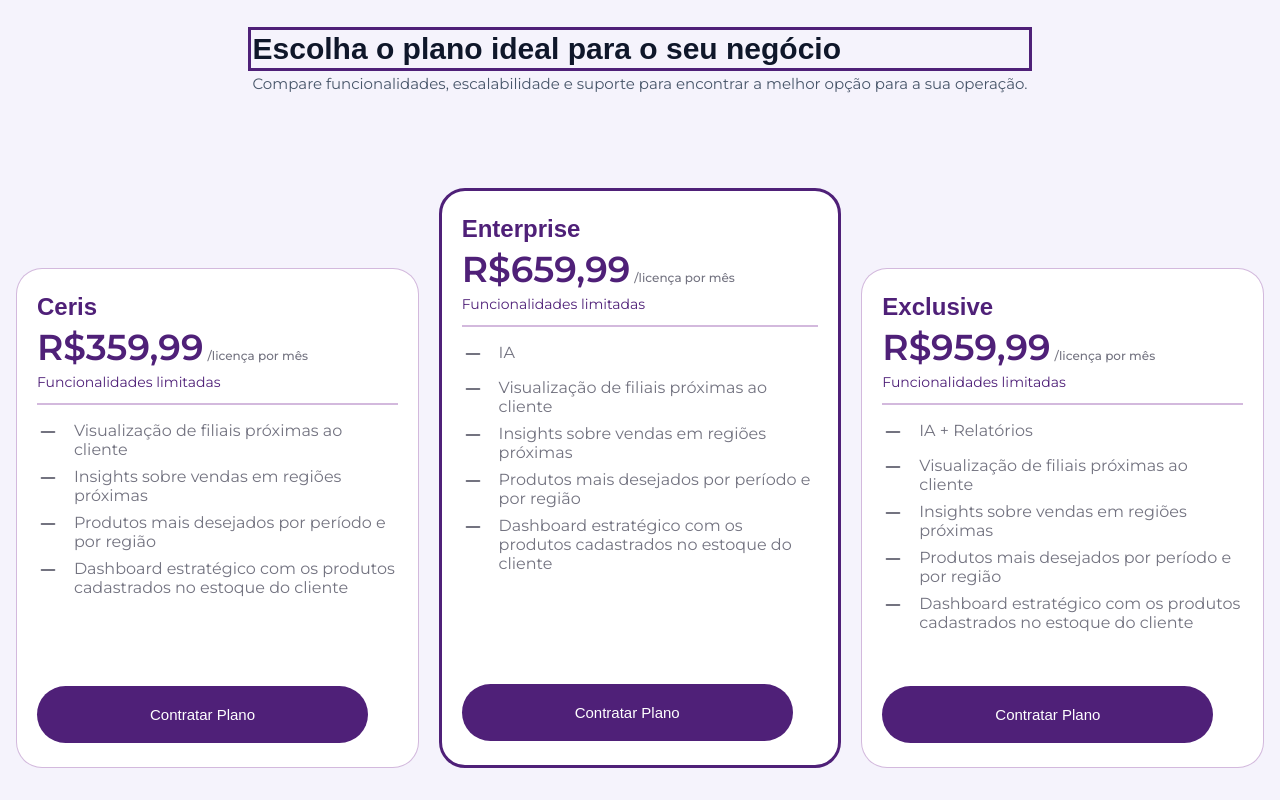
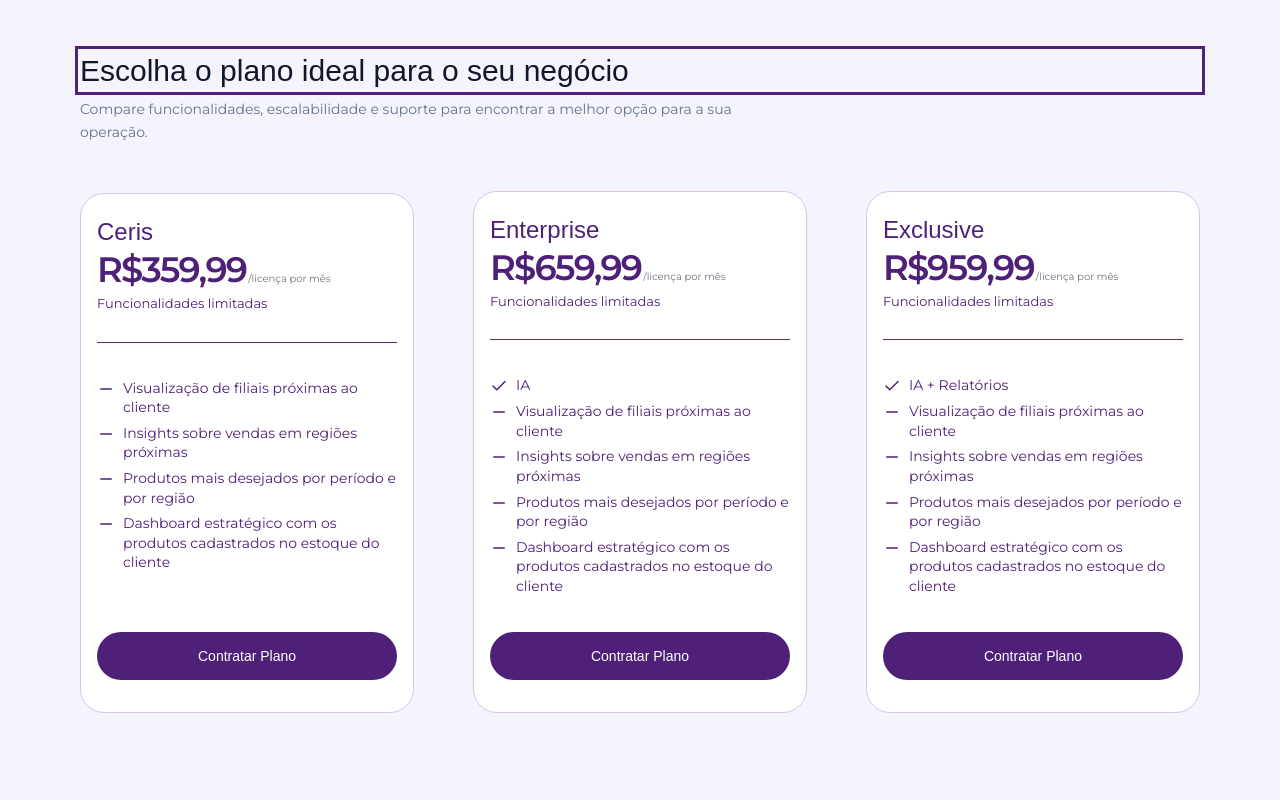
Before and after one commit to NexUs-ofc/NexUs-Web, a React (Vite) app: page /planos in a window 1280 px wide. Built offline with nearby package versions, Linux system fonts and the light colour scheme; no server answers; a web font is replaced by a local one.

Commit message:
feat(plans): redesign responsive plans and integrate Core plan changes

```diff
--- a/src/components/PlanCard/index.tsx
+++ b/src/components/PlanCard/index.tsx
@@ -6,9 +6,10 @@ export interface PlanCardProps {
     price: string;
     priceSuffix: string;
     subtitle: string;
-    featured: boolean;
     benefits: string[];
     selected: boolean;
+    disabled?: boolean;
+    pending?: boolean;
     actionLabel: string;
     actionAriaLabel: string;
     onAction: (planId: number) => void;
@@ -39,7 +40,7 @@ const MINUS_SVG = (
         height="22"
         viewBox="0 0 24 24"
         fill="none"
-        stroke="#737380"
+        stroke="#4f2078"
         strokeWidth="2"
         strokeLinecap="round"
         strokeLinejoin="round"
@@ -56,19 +57,22 @@ export default function PlanCard({
     price,
     priceSuffix,
     subtitle,
-    featured,
     benefits,
     selected,
+    disabled = false,
+    pending = false,
     actionLabel,
     actionAriaLabel,
     onAction,
 }: PlanCardProps) {
     return (
         <article
-            className={`planCard ${featured ? "featured" : ""} ${selected ? "selected" : ""}`}
+            className={`planCard${selected ? " selected" : ""}`}
+            aria-current={selected ? "true" : undefined}
+            aria-labelledby={`plan-title-${id}`}
         >
             <header className="planCardHeader">
-                <h2 className="planTitle">{title}</h2>
+                <h2 id={`plan-title-${id}`} className="planTitle">{title}</h2>
                 <div className="planPriceRow">
                     <span className="planPrice">{price}</span>
                     <span className="planPriceSuffix">{priceSuffix}</span>
@@ -76,20 +80,21 @@ export default function PlanCard({
                 <p className="planSubtitle">{subtitle}</p>
                 <hr className="planSeparator" />
             </header>
-            <div className="planBenefits">
+            <ul className="planBenefits">
                 {benefits.map((benefit) => (
-                    <div key={benefit} className={`planBenefit ${!selected ? "notIncluded" : ""}`}>
-                        {selected ? <span className="planBenefitIcon">{CHECK_SVG}</span> : <span className="planBenefitIcon">{MINUS_SVG}</span>}
+                    <li key={benefit} className="planBenefit">
+                        <span className="planBenefitIcon">{benefit.startsWith("IA") ? CHECK_SVG : MINUS_SVG}</span>
                         <p className="planBenefitText">{benefit}</p>
-                    </div>
+                    </li>
                 ))}
-            </div>
+            </ul>
             <button
                 type="button"
                 className="planButton"
                 onClick={() => onAction(id)}
                 aria-label={`${actionAriaLabel} ${title}`}
-                aria-pressed={selected}
+                disabled={disabled}
+                aria-busy={pending}
             >
                 {actionLabel}
             </button>
--- /dev/null
+++ b/src/hooks/useCompanyPlan.ts
@@ -0,0 +1,64 @@
+import { useCallback, useEffect, useRef, useState } from "react";
+import { changeCompanyPlan, getCompany } from "../services/plans.service";
+import type { Company } from "../types/company";
+
+export function useCompanyPlan() {
+    const [company, setCompany] = useState<Company | null>(null);
+    const [loading, setLoading] = useState(true);
+    const [pendingPlanId, setPendingPlanId] = useState<number | null>(null);
+    const [error, setError] = useState("");
+    const [success, setSuccess] = useState("");
+    const [revision, setRevision] = useState(0);
+    const updateController = useRef<AbortController | null>(null);
+
+    useEffect(() => {
+        const controller = new AbortController();
+        void getCompany({ signal: controller.signal }).then((data) => {
+            if (!controller.signal.aborted) setCompany(data);
+        }).catch((cause: unknown) => {
+            if (!controller.signal.aborted) {
+                setError(cause instanceof Error ? cause.message : "Não foi possível carregar o plano atual.");
+            }
+        }).finally(() => {
+            if (!controller.signal.aborted) setLoading(false);
+        });
+        return () => controller.abort();
+    }, [revision]);
+
+    useEffect(() => () => updateController.current?.abort(), []);
+
+    const reload = useCallback(() => {
+        setLoading(true);
+        setError("");
+        setSuccess("");
+        setRevision((value) => value + 1);
+    }, []);
+
+    const changePlan = useCallback(async (planId: number): Promise<void> => {
+        if (loading || !company || company.planId === planId || updateController.current) return;
+        const controller = new AbortController();
+        updateController.current = controller;
+        setPendingPlanId(planId);
+        setError("");
+        setSuccess("");
+        try {
+            const updated = await changeCompanyPlan(planId, { signal: controller.signal });
+            if (controller.signal.aborted) return;
+            setCompany(updated);
+            if (updated.planId !== planId) {
+                setError("A API não confirmou o plano solicitado. Confira seu plano atual e tente novamente.");
+                return;
+            }
+            setSuccess(`Plano ${updated.planName} contratado com sucesso.`);
+        } catch (cause: unknown) {
+            if (!controller.signal.aborted) {
+                setError(cause instanceof Error ? cause.message : "Não foi possível alterar o plano. Tente novamente.");
+            }
+        } finally {
+            if (!controller.signal.aborted) setPendingPlanId(null);
+            if (updateController.current === controller) updateController.current = null;
+        }
+    }, [company, loading]);
+
+    return { company, loading, pendingPlanId, error, success, reload, changePlan };
+}
--- a/src/pages/PlansPage/index.tsx
+++ b/src/pages/PlansPage/index.tsx
@@ -59,7 +59,6 @@ export default function PlansPage() {
                             price={plan.price}
                             priceSuffix={plan.priceSuffix}
                             subtitle={plan.subtitle}
-                            featured={plan.featured}
                             benefits={plan.benefits}
                             selected={selectedPlanId === plan.id}
                             actionLabel="Contratar Plano"
--- a/src/pages/UpdatePlansPage/index.tsx
+++ b/src/pages/UpdatePlansPage/index.tsx
@@ -1,51 +1,55 @@
 import PageTitle from "../../components/PageTitle";
-import { useCallback, useState } from "react";
 import PlanCard from "../../components/PlanCard";
+import LoadingSpinner from "../../components/LoadingSpinner";
+import { useCompanyPlan } from "../../hooks/useCompanyPlan";
 import { AVAILABLE_PLANS } from "../../types/registration";
 import "../../../styles/pages/PlansPage/plans-page.css";
 import "../../../styles/pages/UpdatePlansPage/update-plans-page.css";
 
 export default function UpdatePlansPage() {
-    const [selectedPlanId, setSelectedPlanId] = useState<number | null>(null);
-
-    const handlePlanUpdate = useCallback((planId: number): void => {
-        setSelectedPlanId(planId);
-    }, []);
-
-    const selectedPlan = AVAILABLE_PLANS.find((plan) => plan.id === selectedPlanId);
+    const { company, loading, pendingPlanId, error, success, reload, changePlan } = useCompanyPlan();
 
     return (
         <div className="plansPage updatePlansPage">
             <main>
                 <header className="plansHeader">
-                    <PageTitle className="plansTitle">Atualize seu plano</PageTitle>
+                    <PageTitle className="plansTitle">Escolha o plano ideal para o seu negócio</PageTitle>
                     <p className="plansSubtitle">
-                        Compare os planos disponíveis e selecione a opção que melhor atende à sua operação.
+                        Compare funcionalidades, escalabilidade e suporte para encontrar a melhor opção para a sua operação.
                     </p>
                 </header>
-                <div className="plansContainer">
-                    {AVAILABLE_PLANS.map((plan) => (
-                        <PlanCard
-                            key={plan.id}
-                            id={plan.id}
-                            title={plan.title}
-                            price={plan.price}
-                            priceSuffix={plan.priceSuffix}
-                            subtitle={plan.subtitle}
-                            featured={plan.featured}
-                            benefits={plan.benefits}
-                            selected={selectedPlanId === plan.id}
-                            actionLabel="Atualizar Plano"
-                            actionAriaLabel="Selecionar para atualização de plano"
-                            onAction={handlePlanUpdate}
-                        />
-                    ))}
-                </div>
-                {selectedPlan ? (
-                    <p className="plansSuccess" role="status">
-                        Plano {selectedPlan.title} selecionado para atualização.
-                    </p>
-                ) : null}
+                {loading ? <LoadingSpinner message="Carregando o plano da empresa..." /> : (
+                    <>
+                        {error ? (
+                            <div className="plansError" role="alert">
+                                <p>{error}</p>
+                                {!company ? <button type="button" className="plansRetry" onClick={reload}>Tentar novamente</button> : null}
+                            </div>
+                        ) : null}
+                        {success ? <p className="plansSuccess" role="status">{success}</p> : null}
+                        {company && !AVAILABLE_PLANS.some((plan) => plan.id === company.planId) ? (
+                            <p className="plansNotice" role="status">Seu plano atual é {company.planName}. Conheça as opções disponíveis abaixo.</p>
+                        ) : null}
+                        <div className="plansContainer" aria-label="Planos disponíveis" aria-busy={pendingPlanId !== null}>
+                            {AVAILABLE_PLANS.map((plan) => {
+                                const selected = company?.planId === plan.id;
+                                const pending = pendingPlanId === plan.id;
+                                return (
+                                    <PlanCard
+                                        key={plan.id}
+                                        {...plan}
+                                        selected={selected}
+                                        disabled={!company || selected || pendingPlanId !== null}
+                                        pending={pending}
+                                        actionLabel={selected ? "Plano Atual" : pending ? "Contratando..." : "Contratar Plano"}
+                                        actionAriaLabel={selected ? "Plano atual:" : pending ? "Contratando o plano" : "Contratar o plano"}
+                                        onAction={changePlan}
+                                    />
+                                );
+                            })}
+                        </div>
+                    </>
+                )}
             </main>
         </div>
     );
--- a/src/services/apiClient.ts
+++ b/src/services/apiClient.ts
@@ -1,6 +1,6 @@
 import { ApiError } from "./apiError";
 
-export type HttpMethod = "GET" | "POST" | "PUT" | "DELETE";
+export type HttpMethod = "GET" | "POST" | "PUT" | "PATCH" | "DELETE";
 
 export interface ApiRequestOptions {
     method?: HttpMethod;
--- /dev/null
+++ b/src/types/company.ts
@@ -0,0 +1,8 @@
+export interface Company {
+    id: number;
+    cnpj: string;
+    planId: number;
+    planName: string;
+    planPrice: number;
+    storeCount: number;
+}
--- a/src/types/registration.ts
+++ b/src/types/registration.ts
@@ -6,7 +6,6 @@ export interface Plan {
     price: string;
     priceSuffix: string;
     subtitle: string;
-    featured: boolean;
     benefits: string[];
 }
 
@@ -64,12 +63,11 @@ export interface RegistrationStartResponse {
 
 export const AVAILABLE_PLANS: Plan[] = [
     {
-        id: 0,
+        id: 1,
         title: "Ceris",
         price: "R$359,99",
         priceSuffix: "/licença por mês",
         subtitle: "Funcionalidades limitadas",
-        featured: false,
         benefits: [
             "Visualização de filiais próximas ao cliente",
             "Insights sobre vendas em regiões próximas",
@@ -78,12 +76,11 @@ export const AVAILABLE_PLANS: Plan[] = [
         ],
     },
     {
-        id: 1,
+        id: 2,
         title: "Enterprise",
         price: "R$659,99",
         priceSuffix: "/licença por mês",
         subtitle: "Funcionalidades limitadas",
-        featured: true,
         benefits: [
             "IA",
             "Visualização de filiais próximas ao cliente",
@@ -93,12 +90,11 @@ export const AVAILABLE_PLANS: Plan[] = [
         ],
     },
     {
-        id: 2,
+        id: 3,
         title: "Exclusive",
         price: "R$959,99",
         priceSuffix: "/licença por mês",
         subtitle: "Funcionalidades limitadas",
-        featured: false,
         benefits: [
             "IA + Relatórios",
             "Visualização de filiais próximas ao cliente",
--- a/src/utils/validateRegistration.ts
+++ b/src/utils/validateRegistration.ts
@@ -1,4 +1,4 @@
-import { REGISTRATION_MAX_LENGTH } from "../types/registration";
+import { AVAILABLE_PLANS, REGISTRATION_MAX_LENGTH } from "../types/registration";
 import type { RegistrationData, RegistrationErrors } from "../types/registration";
 
 export interface RegistrationFormData {
@@ -135,7 +135,7 @@ export function validatePhones(phones: string[]): string {
 }
 
 export function validatePlanId(planId: number): string {
-    if (planId < 0) {
+    if (!AVAILABLE_PLANS.some((plan) => plan.id === planId)) {
         return "Selecione um plano antes de continuar.";
     }
     return "";
--- a/styles/components/PlanCard/plan-card.css
+++ b/styles/components/PlanCard/plan-card.css
@@ -1,32 +1,20 @@
 .planCard {
     display: flex;
     flex-direction: column;
-    gap: 1.6rem;
-    background-color: white;
-    border-radius: 2.6rem;
-    padding: 2.4rem 2rem;
-    box-sizing: border-box;
-    flex: 1 1 28rem;
-    min-height: 50rem;
-    min-width: 20rem;
-    max-width: 41rem;
-    border: 0.1rem solid rgba(127, 52, 157, 0.34);
+    gap: 3.6rem;
+    min-width: 0;
+    min-height: 52rem;
+    padding: 2.4rem 1.6rem 3.2rem;
+    border: 1px solid #dac4eb;
+    border-radius: 2.4rem;
+    background: #ffffff;
+    color: #4f2078;
 }
 
-.planCard.featured {
-    border: 0.3rem solid #4f2078;
+.planCard.selected {
     min-height: 58rem;
-}
-
-/* .planCard.selected {
-    border: 0.3rem solid #4f2078;
-    box-shadow: 0 0 0 0.2rem rgba(79, 32, 120, 0.2);
-    min-height: 54rem;
-} */
-
-.planCard:focus-visible {
-    outline: 0.3rem solid #4f2078;
-    outline-offset: 0.2rem;
+    padding-top: 4.8rem;
+    border: 2px solid #5c2889;
 }
 
 .planCardHeader {
@@ -39,94 +27,117 @@
     margin: 0;
     font-family: "Huninn", sans-serif;
     font-size: 2.4rem;
-    color: #4f2078;
+    font-weight: 400;
+    line-height: 1.2;
 }
 
 .planPriceRow {
     display: flex;
+    flex-wrap: wrap;
     align-items: baseline;
-    gap: 0.4rem;
+    gap: 0 0.2rem;
 }
 
 .planPrice {
-    margin: 0;
     font-family: "Montserrat", sans-serif;
+    font-size: clamp(2.8rem, 3cqi, 3.6rem);
     font-weight: 600;
-    font-size: 3.6rem;
-    color: #4f2078;
+    line-height: 1.1;
+    letter-spacing: -0.05em;
+    white-space: nowrap;
 }
 
 .planPriceSuffix {
-    margin: 0;
+    color: #737380;
     font-family: "Montserrat", sans-serif;
-    font-weight: 500;
-    font-size: 1.2rem;
-    color: #737380;
+    font-size: 1rem;
+    line-height: 1.5;
 }
 
 .planSubtitle {
     margin: 0;
     font-family: "Montserrat", sans-serif;
-    font-weight: 400;
-    font-size: 1.4rem;
-    color: #4f2078;
+    font-size: 1.3rem;
+    line-height: 1.5;
 }
 
 .planSeparator {
     width: 100%;
-    height: 0.2rem;
-    border: none;
-    background-color: rgba(127, 52, 157, 0.34);
-    margin-top: 0.8rem;
+    height: 1px;
+    margin: 2.4rem 0 0;
+    border: 0;
+    background: #5c2889;
 }
 
 .planBenefits {
     display: flex;
+    flex: 1;
     flex-direction: column;
-    gap: 0.8rem;
-    flex: 1;
+    gap: 0.6rem;
+    margin: 0;
+    padding: 0;
+    list-style: none;
 }
 
 .planBenefit {
     display: flex;
     align-items: flex-start;
-    gap: 1rem;
+    gap: 0.8rem;
 }
 
 .planBenefitIcon {
-    width: 2.6914rem;
-    height: 2.6914rem;
-    flex-shrink: 0;
+    display: flex;
+    flex: 0 0 1.8rem;
+    align-items: center;
+    justify-content: center;
+    height: 2rem;
+}
+
+.planBenefitIcon svg {
+    width: 1.8rem;
+    height: 1.8rem;
 }
 
 .planBenefitText {
     margin: 0;
     font-family: "Montserrat", sans-serif;
+    font-size: 1.4rem;
     font-weight: 400;
-    font-size: 1.6rem;
-    color: #4f2078;
-    line-height: normal;
-}
-
-.planBenefit.notIncluded .planBenefitText {
-    color: #737380;
+    line-height: 1.4;
+    overflow-wrap: anywhere;
 }
 
 .planButton {
     width: 100%;
-    max-width: 33.1rem;
-    height: 5.7rem;
-    border-radius: 2.85rem;
-    border: none;
-    background-color: #4f2078;
-    color: white;
+    min-height: 4.8rem;
+    margin-top: auto;
+    padding: 1.2rem;
+    border: 0;
+    border-radius: 100vw;
+    background: #4f2078;
+    color: #ffffff;
     font-family: "Huninn", sans-serif;
-    font-size: 1.5rem;
+    font-size: 1.4rem;
+    line-height: 1.4;
     cursor: pointer;
-    margin-top: auto;
+    transition: background-color 150ms ease;
+}
+
+.planButton:hover:enabled {
+    background: #642b91;
 }
 
 .planButton:disabled {
-    opacity: 0.7;
-    cursor: not-allowed;
+    cursor: default;
+    opacity: 0.65;
 }
+
+.planCard.selected .planButton:disabled {
+    opacity: 1;
+}
+
+@media (prefers-reduced-motion: reduce) {
+    .planButton {
+        transition: none;
+    }
+}
--- a/styles/pages/PlansPage/plans-page.css
+++ b/styles/pages/PlansPage/plans-page.css
@@ -1,147 +1,131 @@
 .plansPage {
     display: flex;
+    flex: 1;
     flex-direction: column;
+    min-width: 0;
     min-height: 100vh;
-    background-color: #f5f3fc;
-    padding: 3.2rem 1.6rem;
-    box-sizing: border-box;
-    overflow-y: auto;
-    max-height: 100vh;
+    padding: clamp(2.4rem, 4vw, 6.4rem);
+    background: #f5f3fc;
+    container-type: inline-size;
+}
+
+.plansPage > main {
+    display: flex;
+    flex-direction: column;
+    gap: 4.8rem;
+    width: 100%;
+    max-width: 112rem;
+    min-width: 0;
+    margin-inline: auto;
 }
 
 .plansHeader {
-    max-width: 90%;
-    margin: 0 auto 3.2rem auto;
+    width: 100%;
 }
 
 .plansTitle {
-    margin: 0 0 0.8rem 0;
+    margin: 0 0 0.8rem;
+    color: #0f172a;
     font-family: "Huninn", sans-serif;
-    font-size: 3rem;
-    color: #0f172a;
+    font-size: clamp(2.4rem, 3cqi, 3rem);
+    font-weight: 400;
+    line-height: 1.3;
 }
 
 .plansSubtitle {
+    max-width: 72rem;
     margin: 0;
+    color: #64748b;
     font-family: "Montserrat", sans-serif;
-    font-weight: 400;
-    font-size: 1.5rem;
-    color: #475569;
-    max-width: 100%;
-}
-.plansPage > main {
-    display: flex;
-    flex: 1;
-    flex-direction: column;
-}
-.plansContainer {
-    flex: 1;
-    display: flex;
-    height: 100%;
-    gap: 2rem;
-    justify-content: center;
-    align-items: end;
-    flex-wrap: wrap;
-    max-width: 100%;
+    font-size: 1.4rem;
+    line-height: 1.6;
 }
 
-.plansActions {
-    display: flex;
-    justify-content: center;
-    gap: 1.6rem;
-    padding-top: 3.2rem;
+.plansContainer {
+    display: grid;
+    grid-template-columns: repeat(3, minmax(0, 1fr));
+    align-items: end;
+    gap: clamp(2.4rem, 5cqi, 6rem);
+    width: 100%;
+    min-width: 0;
+}
+
+.plansSuccess,
+.plansError,
+.plansNotice {
+    width: 100%;
+    margin: 0;
+    padding: 1.6rem 2rem;
+    border: 1px solid;
+    border-radius: 1.2rem;
+    font-size: 1.4rem;
+    line-height: 1.6;
+    overflow-wrap: anywhere;
 }
 
 .plansSuccess {
-    max-width: 90%;
-    margin: 3.2rem auto 0 auto;
-    padding: 2rem;
-    border-radius: 1.2rem;
-    border: 1px solid #14532d;
-    background-color: #f0fdf4;
+    border-color: #bbdfc6;
+    background: #f0fdf4;
     color: #14532d;
-    font-family: "Montserrat", sans-serif;
-    font-size: 1.5rem;
-    text-align: center;
-    box-sizing: border-box;
-}
-
-.plansSuccessTitle {
-    margin: 0 0 0.8rem 0;
-    font-weight: 600;
-    font-size: 1.8rem;
-}
-
-.plansSuccessLink {
-    color: var(--primary);
-    font-weight: 600;
-    text-decoration: underline;
 }
 
 .plansError {
-    max-width: 90%;
-    margin: 2.4rem auto 0 auto;
-    padding: 1.2rem 1.6rem;
-    border-radius: 1.2rem;
-    border: 1px solid #b91c1c;
-    background-color: #fef2f2;
+    border-color: #fecaca;
+    background: #fef2f2;
     color: #7f1d1d;
-    font-size: 1.4rem;
-    text-align: center;
-    box-sizing: border-box;
 }
 
-@media (max-width: 64rem) {
+.plansNotice {
+    border-color: #dac4eb;
+    background: #ffffff;
+    color: #4f2078;
+}
+
+.plansRetry {
+    min-height: 4.4rem;
+    margin-top: 1.2rem;
+    padding: 0.8rem 1.6rem;
+    border: 1px solid currentColor;
+    border-radius: 100vw;
+    background: #ffffff;
+    color: #7f1d1d;
+    font: inherit;
+    cursor: pointer;
+}
+
+@container (max-width: 700px) {
+    .plansPage > main {
+        gap: 3.2rem;
+    }
+
     .plansContainer {
-        gap: 1.6rem;
+        grid-template-columns: minmax(0, 1fr);
+        justify-items: center;
+        gap: 2.4rem;
     }
 
     .planCard {
-        min-width: 100%;
-        max-width: 100%;
+        width: 100%;
+        max-width: 42rem;
+        min-height: 46rem;
+        gap: 2.8rem;
     }
 
-    .plansHeader {
-        max-width: 95%;
+    .planCard.selected {
+        min-height: 52rem;
     }
 
-    .plansTitle {
-        font-size: 2.4rem;
-    }
-
-    .plansSubtitle {
-        font-size: 1.4rem;
-    }
-
-    .plansSuccess,
-    .plansError {
-        font-size: 1.4rem;
-        padding: 1.6rem;
+    .planPrice {
+        font-size: 3.4rem;
     }
 }
 
-@media (max-width: 48rem) {
-    .plansPage {
-        padding: 2.4rem 1rem;
-    }
-
-    .plansTitle {
-        font-size: 2rem;
-    }
-
+@container (max-width: 300px) {
     .planCard {
-        padding: 2rem 1.6rem;
+        padding-inline: 1.4rem;
     }
 
     .planPrice {
         font-size: 3rem;
     }
-
-    .planTitle {
-        font-size: 2rem;
-    }
-
-    .planBenefitText {
-        font-size: 1.4rem;
-    }
 }
```
Also changed, not shown: src/services/plans.service.ts (added, +31 -0 lines), styles/pages/UpdatePlansPage/update-plans-page.css (+2 -90 lines), 1 other file (tests, documents, lock files or other folders).
